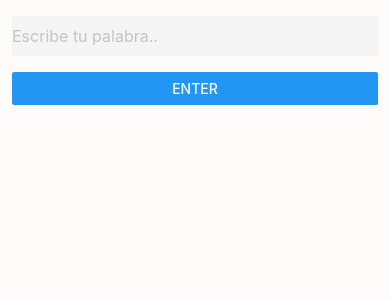
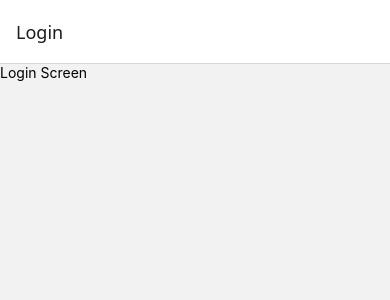
Before and after one commit to IbraimBarrios/MobileApp, a React Native app: screen / in a window 390 px wide. Shown: the top 300 px of the page. Built offline with nearby package versions, Linux system fonts and the light colour scheme.

Commit message:
añadir Ritas de navegacion con React Navigate

```diff
--- a/App.tsx
+++ b/App.tsx
@@ -1,5 +1,5 @@
 import React from 'react';
-import TodoListScreen from './src/views/TodoListScreen';
+import Routes from './src/routers';
 
 // Esta es la estructura basica en CLI
 // function App() {
@@ -14,7 +14,9 @@ import TodoListScreen from './src/views/TodoListScreen';
 // }
 
 function App() {
-  return <TodoListScreen />;
+  return (
+      <Routes />
+  );
 }
 
 export default App;
--- /dev/null
+++ b/src/routers/index.js
@@ -0,0 +1,24 @@
+import React from 'react';
+import { createStaticNavigation } from '@react-navigation/native';
+import { createNativeStackNavigator } from '@react-navigation/native-stack';
+
+import TodoListScreen from '../views/TodoListScreen';
+import LoginScreen from '../views/LoginScreen';
+import HomeScreen from '../views/HomeScreen';
+
+const Routes = () => {
+  const RootStack = createNativeStackNavigator({
+    initialRouteName: 'Login',
+    screens: {
+      Login: LoginScreen,
+      Home: HomeScreen,
+      TodoList: TodoListScreen,
+    }
+  });
+
+  const Navigation = createStaticNavigation(RootStack);
+
+  return <Navigation />
+};
+
+export default Routes;
--- /dev/null
+++ b/src/views/HomeScreen/index.tsx
@@ -0,0 +1,6 @@
+import React from 'react';
+import { Text } from 'react-native';
+
+const HomeScreen = () => <Text>Home Screen...</Text>;
+
+export default HomeScreen;
--- /dev/null
+++ b/src/views/LoginScreen/index.tsx
@@ -0,0 +1,6 @@
+import React from 'react';
+import { Text } from 'react-native';
+
+const LoginScreen = () => <Text>Login Screen</Text>;
+
+export default LoginScreen;
```
